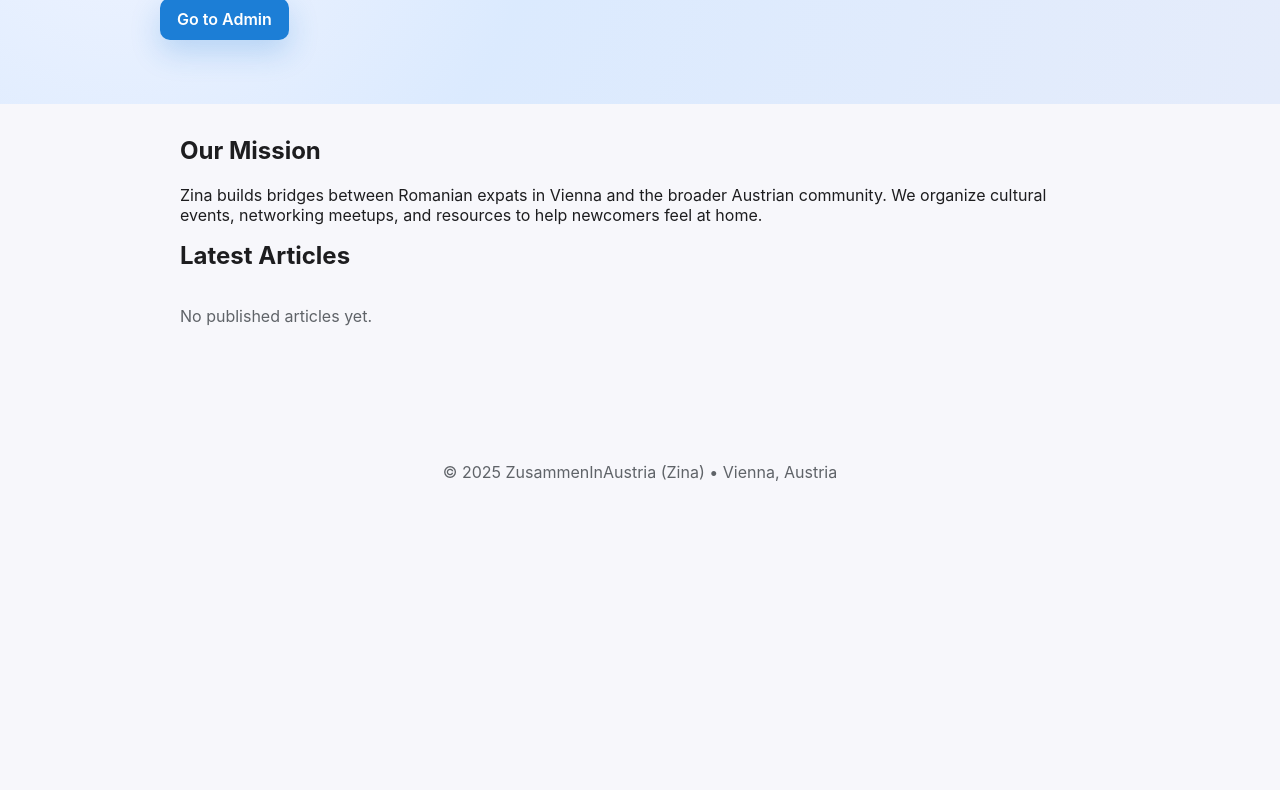
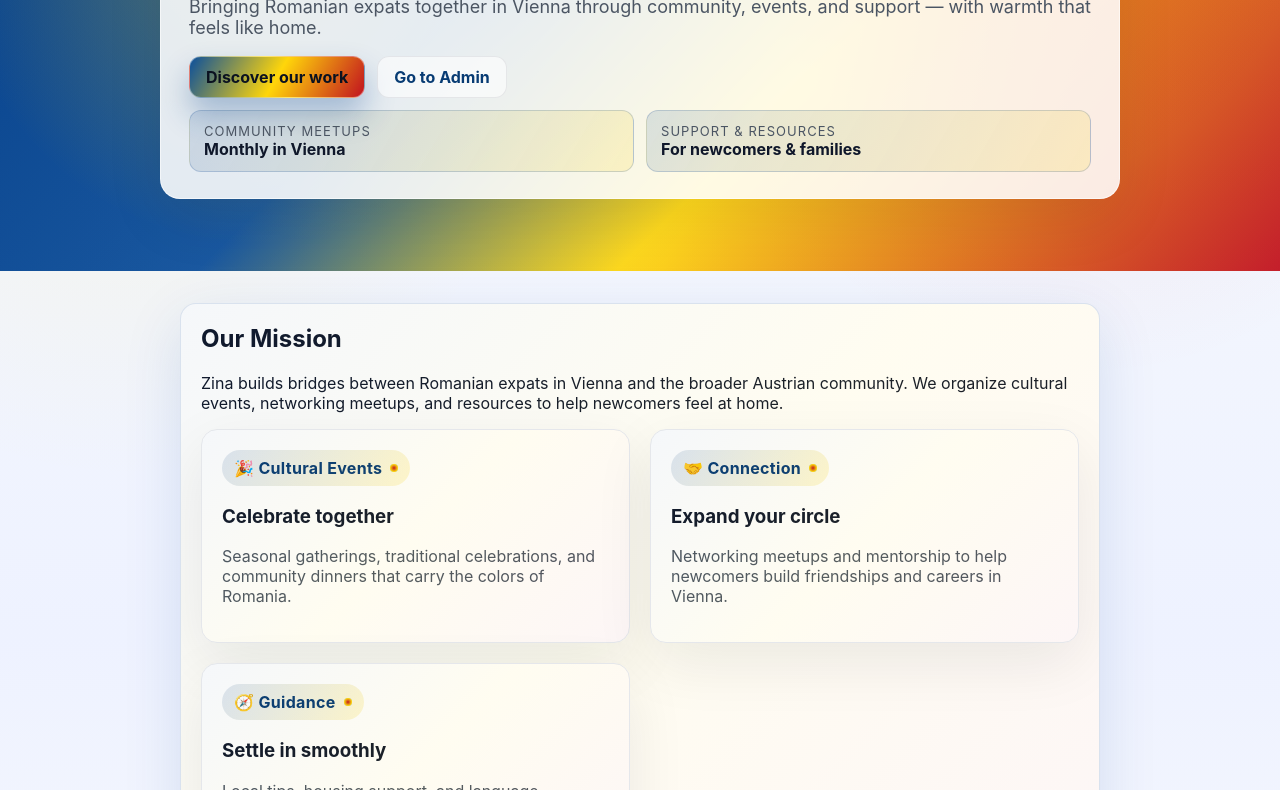
Before and after one commit to spirea89/ZinaSite, a website: page public/index.html in a window 1280 px wide. Shown: the part 197-987 px from the top of the page. Before the commit the page ends 800 px from the top, so only its background shows below. Drawn offline with Linux system fonts and the light colour scheme; no server answers.

Commit message:
Restyle site with Romanian-inspired theming

```diff
--- a/public/index.html
+++ b/public/index.html
@@ -8,23 +8,57 @@
 </head>
 <body>
   <header class="hero">
+    <div class="flag-ribbon" aria-hidden="true"></div>
     <div class="hero-content">
-      <p class="eyebrow">Non-Profit • Vienna, Austria</p>
-      <h1>ZusammenInAustria (Zina)</h1>
-      <p class="lead">
-        Bringing Romanian expats together in Vienna through community, events, and support.
-      </p>
-      <a class="button" href="/admin.html">Go to Admin</a>
+      <div class="hero-panel">
+        <p class="eyebrow">Romanian roots • Viennese home</p>
+        <h1>ZusammenInAustria (Zina)</h1>
+        <p class="lead">
+          Bringing Romanian expats together in Vienna through community, events, and support — with warmth that
+          feels like home.
+        </p>
+        <div class="hero-actions">
+          <a class="button" href="#mission">Discover our work</a>
+          <a class="button ghost" href="/admin.html">Go to Admin</a>
+        </div>
+        <div class="hero-stats">
+          <div class="stat">
+            <span class="stat-label">Community Meetups</span>
+            <span class="stat-value">Monthly in Vienna</span>
+          </div>
+          <div class="stat">
+            <span class="stat-label">Support & Resources</span>
+            <span class="stat-value">For newcomers & families</span>
+          </div>
+        </div>
+      </div>
     </div>
   </header>
 
   <main class="content">
-    <section>
+    <section id="mission" class="panel highlight">
       <h2>Our Mission</h2>
       <p>
         Zina builds bridges between Romanian expats in Vienna and the broader Austrian community.
         We organize cultural events, networking meetups, and resources to help newcomers feel at home.
       </p>
+      <div class="grid pillars">
+        <article class="card pillar">
+          <div class="pill">🎉 Cultural Events</div>
+          <h3>Celebrate together</h3>
+          <p class="muted">Seasonal gatherings, traditional celebrations, and community dinners that carry the colors of Romania.</p>
+        </article>
+        <article class="card pillar">
+          <div class="pill">🤝 Connection</div>
+          <h3>Expand your circle</h3>
+          <p class="muted">Networking meetups and mentorship to help newcomers build friendships and careers in Vienna.</p>
+        </article>
+        <article class="card pillar">
+          <div class="pill">🧭 Guidance</div>
+          <h3>Settle in smoothly</h3>
+          <p class="muted">Local tips, housing support, and language resources tailored for Romanian families and students.</p>
+        </article>
+      </div>
     </section>
 
     <section>
--- a/public/styles.css
+++ b/public/styles.css
@@ -1,14 +1,16 @@
 :root {
   color-scheme: light;
-  --bg: #f7f7fb;
+  --bg: #f6f8fb;
   --card: #ffffff;
-  --text: #1d1d1f;
-  --muted: #5f6368;
-  --accent: #1c7ed6;
-  --accent-strong: #1864ab;
+  --text: #0f172a;
+  --muted: #4b5563;
+  --accent: #0b4f9c; /* Romanian blue */
+  --accent-strong: #073b73;
+  --accent-yellow: #ffd60a;
+  --accent-red: #c1121f;
   --danger: #e03131;
-  --border: #e1e3e8;
-  --shadow: 0 10px 40px rgba(0, 0, 0, 0.06);
+  --border: #e5e7eb;
+  --shadow: 0 20px 60px rgba(15, 23, 42, 0.08);
   font-family: 'Inter', system-ui, -apple-system, BlinkMacSystemFont, 'Segoe UI', sans-serif;
 }
 
@@ -18,22 +20,47 @@
 
 body {
   margin: 0;
-  background: var(--bg);
+  background:
+    radial-gradient(circle at 10% 20%, rgba(255, 214, 10, 0.08), transparent 25%),
+    radial-gradient(circle at 85% 15%, rgba(193, 18, 31, 0.07), transparent 23%),
+    linear-gradient(180deg, #f8fafc 0%, #eef2ff 60%, #f8fafc 100%);
   color: var(--text);
 }
 
 .hero {
-  background: radial-gradient(circle at 10% 20%, #f0f4ff, #dbeafe 35%, #e5ecfb);
-  padding: 64px 20px;
+  position: relative;
+  background: linear-gradient(135deg, rgba(2, 62, 138, 0.96) 0%, rgba(11, 79, 156, 0.92) 38%, rgba(255, 214, 10, 0.9) 62%, rgba(193, 18, 31, 0.92) 100%);
+  padding: 72px 20px;
+  overflow: hidden;
 }
 
 .hero-small {
   padding: 40px 20px;
 }
 
+.flag-ribbon {
+  position: absolute;
+  inset: 0;
+  background:
+    radial-gradient(circle at 20% 30%, rgba(255, 214, 10, 0.3), transparent 28%),
+    radial-gradient(circle at 80% 20%, rgba(193, 18, 31, 0.35), transparent 26%),
+    linear-gradient(120deg, rgba(2, 62, 138, 0.45) 0%, rgba(2, 62, 138, 0.1) 35%, rgba(255, 214, 10, 0.2) 60%, rgba(193, 18, 31, 0.3) 100%);
+  pointer-events: none;
+}
+
 .hero-content {
   max-width: 960px;
   margin: 0 auto;
+  position: relative;
+  z-index: 1;
+}
+
+.hero-panel {
+  background: rgba(255, 255, 255, 0.88);
+  border: 1px solid rgba(255, 255, 255, 0.6);
+  border-radius: 20px;
+  padding: 26px 28px;
+  box-shadow: 0 20px 60px rgba(0, 0, 0, 0.08);
 }
 
 .eyebrow {
@@ -66,6 +93,27 @@ h2 {
   padding: 0 20px 48px 20px;
 }
 
+.pill {
+  display: inline-flex;
+  align-items: center;
+  gap: 8px;
+  padding: 8px 12px;
+  border-radius: 999px;
+  background: linear-gradient(120deg, rgba(2, 62, 138, 0.12), rgba(255, 214, 10, 0.18));
+  color: var(--accent-strong);
+  font-weight: 700;
+  letter-spacing: 0.02em;
+}
+
+.pill::after {
+  content: '';
+  display: inline-block;
+  width: 8px;
+  height: 8px;
+  border-radius: 50%;
+  background: radial-gradient(circle, var(--accent-red) 0%, var(--accent-yellow) 65%, var(--accent) 100%);
+}
+
 .grid {
   display: grid;
   gap: 20px;
@@ -83,6 +131,16 @@ h2 {
   border-radius: 16px;
   padding: 20px;
   box-shadow: var(--shadow);
+  position: relative;
+  overflow: hidden;
+}
+
+.card::before, .panel::before {
+  content: '';
+  position: absolute;
+  inset: 0;
+  background: linear-gradient(135deg, rgba(2, 62, 138, 0.04), rgba(255, 214, 10, 0.06) 50%, rgba(193, 18, 31, 0.04));
+  pointer-events: none;
 }
 
 .panel h2 {
@@ -95,20 +153,20 @@ h2 {
   justify-content: center;
   gap: 6px;
   padding: 10px 16px;
-  border-radius: 10px;
-  border: 1px solid transparent;
-  background: var(--accent);
-  color: white;
-  font-weight: 600;
+  border-radius: 12px;
+  border: 1px solid rgba(255, 255, 255, 0.4);
+  background: linear-gradient(120deg, var(--accent) 0%, var(--accent-yellow) 50%, var(--accent-red) 100%);
+  color: #0b1220;
+  font-weight: 700;
   cursor: pointer;
   text-decoration: none;
-  transition: transform 120ms ease, box-shadow 120ms ease, background 160ms ease;
-  box-shadow: 0 12px 30px rgba(28, 126, 214, 0.24);
+  transition: transform 120ms ease, box-shadow 120ms ease, filter 160ms ease;
+  box-shadow: 0 16px 30px rgba(2, 62, 138, 0.3);
 }
 
 .button:hover {
   transform: translateY(-1px);
-  background: var(--accent-strong);
+  filter: brightness(1.02);
 }
 
 .button:active {
@@ -116,9 +174,9 @@ h2 {
 }
 
 .button.ghost {
-  background: transparent;
+  background: rgba(255, 255, 255, 0.6);
   color: var(--accent-strong);
-  border: 1px solid var(--border);
+  border: 1px solid rgba(15, 23, 42, 0.08);
   box-shadow: none;
 }
 
@@ -126,6 +184,7 @@ h2 {
   background: var(--danger);
   box-shadow: 0 12px 30px rgba(224, 49, 49, 0.22);
   border-color: rgba(224, 49, 49, 0.16);
+  color: #fff;
 }
 
 form .actions {
@@ -166,6 +225,49 @@ textarea {
   color: var(--muted);
 }
 
+.hero-actions {
+  display: flex;
+  gap: 12px;
+  flex-wrap: wrap;
+  margin: 18px 0 8px 0;
+}
+
+.hero-stats {
+  display: grid;
+  grid-template-columns: repeat(auto-fit, minmax(220px, 1fr));
+  gap: 12px;
+  margin-top: 12px;
+}
+
+.stat {
+  padding: 12px 14px;
+  border-radius: 12px;
+  background: linear-gradient(120deg, rgba(2, 62, 138, 0.12), rgba(255, 214, 10, 0.16));
+  border: 1px solid rgba(2, 62, 138, 0.18);
+}
+
+.stat-label {
+  display: block;
+  font-size: 13px;
+  color: var(--muted);
+  text-transform: uppercase;
+  letter-spacing: 0.08em;
+}
+
+.stat-value {
+  font-weight: 700;
+  color: var(--text);
+}
+
+.pillars .card {
+  min-height: 180px;
+}
+
+.highlight {
+  border: 1px solid rgba(2, 62, 138, 0.15);
+  box-shadow: 0 18px 60px rgba(2, 62, 138, 0.12);
+}
+
 .footer {
   text-align: center;
   padding: 24px 20px 36px 20px;
@@ -174,8 +276,8 @@ textarea {
 
 @media (prefers-color-scheme: dark) {
   :root {
-    --bg: #0f172a;
-    --card: #111827;
+    --bg: #0b1220;
+    --card: #0f172a;
     --text: #e5e7eb;
     --muted: #9ca3af;
     --accent: #60a5fa;
@@ -185,11 +287,21 @@ textarea {
   }
 
   .hero {
-    background: radial-gradient(circle at 10% 20%, #0b1022, #111827 50%, #0f172a);
+    background: linear-gradient(135deg, rgba(1, 22, 45, 0.95) 0%, rgba(2, 62, 138, 0.9) 35%, rgba(255, 214, 10, 0.25) 65%, rgba(193, 18, 31, 0.35) 100%);
   }
 
   input, textarea, select {
     background: #0b1022;
     color: var(--text);
   }
+
+  .hero-panel {
+    background: rgba(15, 23, 42, 0.8);
+    border-color: rgba(255, 255, 255, 0.08);
+  }
+
+  .button.ghost {
+    background: rgba(255, 255, 255, 0.08);
+    color: #e5e7eb;
+  }
 }
```
Also changed, not shown: public/admin.html (+6 -4 lines), 1 other file.
